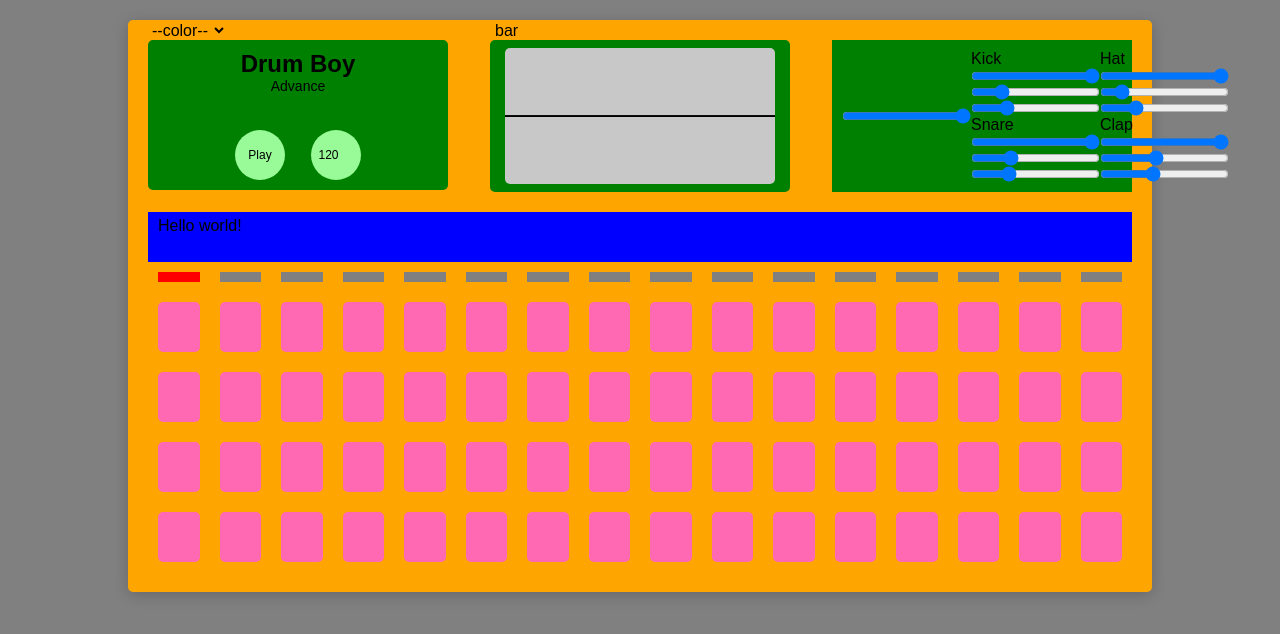
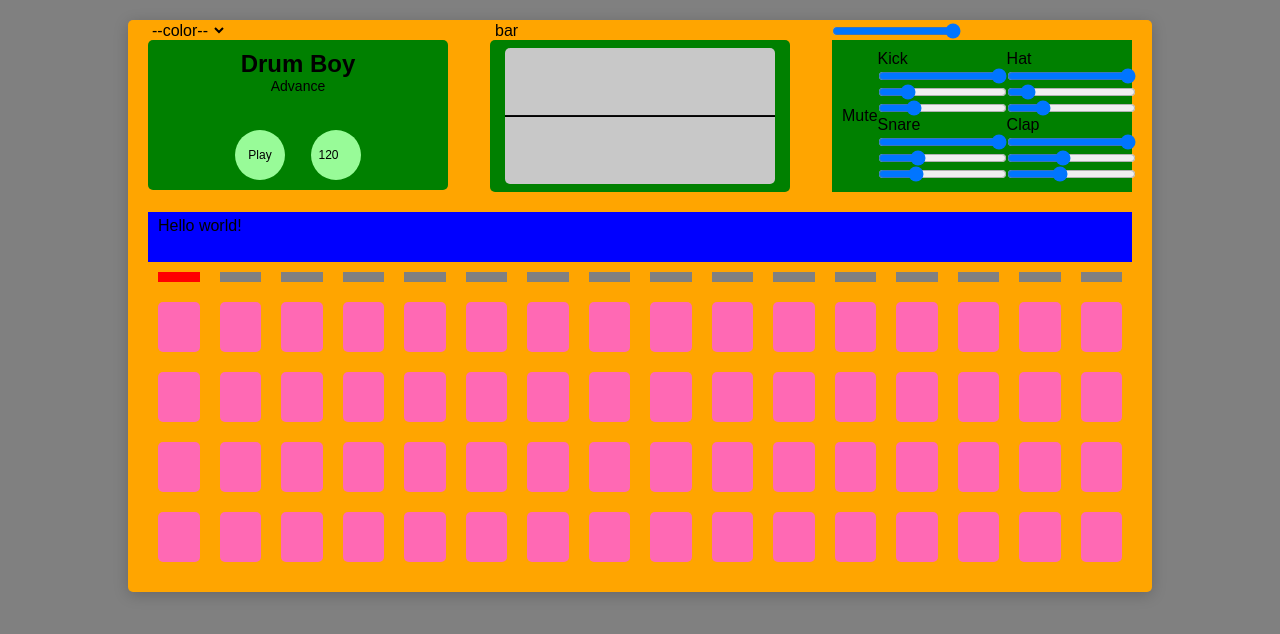
Before and after one commit to eliraybon/ElectronAligner, a React (Create React App) app: page / in a window 1280 px wide. Shown: the top 634 px of the page. Built offline with nearby package versions, Linux system fonts and the light colour scheme.

Commit message:
Add toggle mute button

```diff
--- a/public/assets/css/sound_controls.css
+++ b/public/assets/css/sound_controls.css
@@ -1,7 +1,18 @@
 .sound-controls {
   display: flex;
+  position: relative;
   width: 30%;
   min-width: 300px;
   padding: 10px;
   background: green;
 }
+
+.master-volume {
+  position: absolute;
+  top: -17px;
+  left: 0px;
+}
+
+/* .mute-button {
+
+} */
--- a/src/components/DrumBoy.jsx
+++ b/src/components/DrumBoy.jsx
@@ -13,6 +13,7 @@ export default class DrumBoy extends React.Component {
       bpm: 120,
       playing: false,
       masterVolume: 1,
+      prevVolume: 1,
       colorScheme: '--color--',
       kick: {
         volume: 1,
@@ -112,6 +113,19 @@ export default class DrumBoy extends React.Component {
     this.masterVolume.gain.setValueAtTime(masterVolume, Transport.context.currentTime);
   }
 
+  toggleMute = () => {
+    const time = Transport.context.currentTime;
+    if (!this.state.masterVolume) {
+      const prevVolume = this.state.prevVolume;
+      this.setState({ masterVolume: prevVolume });
+      this.masterVolume.gain.setValueAtTime(prevVolume, time);
+    } else {
+      const masterVolume = this.state.masterVolume;
+      this.setState({ prevVolume: masterVolume, masterVolume: 0 });
+      this.masterVolume.gain.setValueAtTime(0, time);
+    }
+  }
+
   render() {
     return (
       <div className="drum-boy">
@@ -141,6 +155,7 @@ export default class DrumBoy extends React.Component {
               masterVolume={this.state.masterVolume}
               updateSound={this.updateSound}
               changeMasterVolume={this.changeMasterVolume}
+              toggleMute={this.toggleMute}
               colorScheme={this.state.colorScheme}
             />
           </div>
--- a/src/components/Main/SoundControls.jsx
+++ b/src/components/Main/SoundControls.jsx
@@ -17,6 +17,13 @@ export default class SoundControls extends React.Component {
           max={100}
           onChange={this.props.changeMasterVolume}
         />
+
+        <button
+          className="mute-button"
+          onClick={this.props.toggleMute}
+        >
+          Mute
+        </button>
 
         <div className="sc-left">
           <div className="kick-controls">
```
